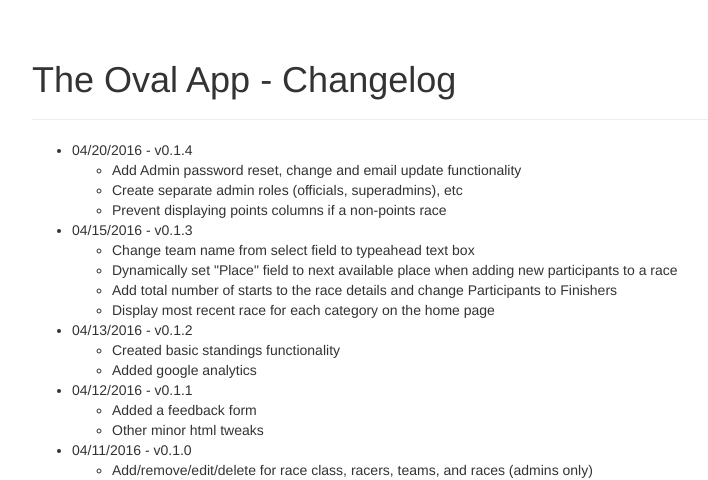
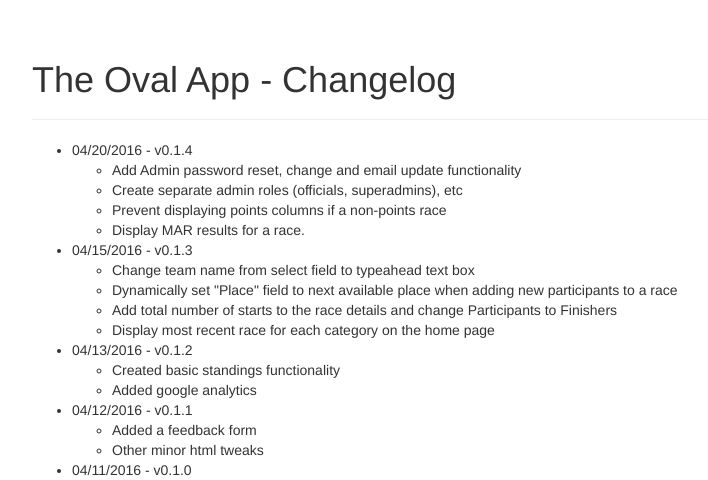
Before and after one commit to jyundt/oval, a Flask app: page /changelog in a window 1280 px wide. Shown: the part 52-532 px from the top of the page, without its empty margins (38-746 px from the left). Run offline with Flask 2, Linux system fonts and the light colour scheme; some libraries are stand-ins or nearby versions.

Commit message:
Whoops, missed adding info the changelog.

```diff
--- a/app/templates/changelog.html
+++ b/app/templates/changelog.html
@@ -12,6 +12,7 @@
     <li>Add Admin password reset, change and email update functionality</li>
     <li>Create separate admin roles (officials, superadmins), etc</li>
     <li>Prevent displaying points columns if a non-points race</li>
+    <li>Display MAR results for a race.</li>
   </ul>
 <li> 04/15/2016 - v0.1.3</li>
   <ul>
```
